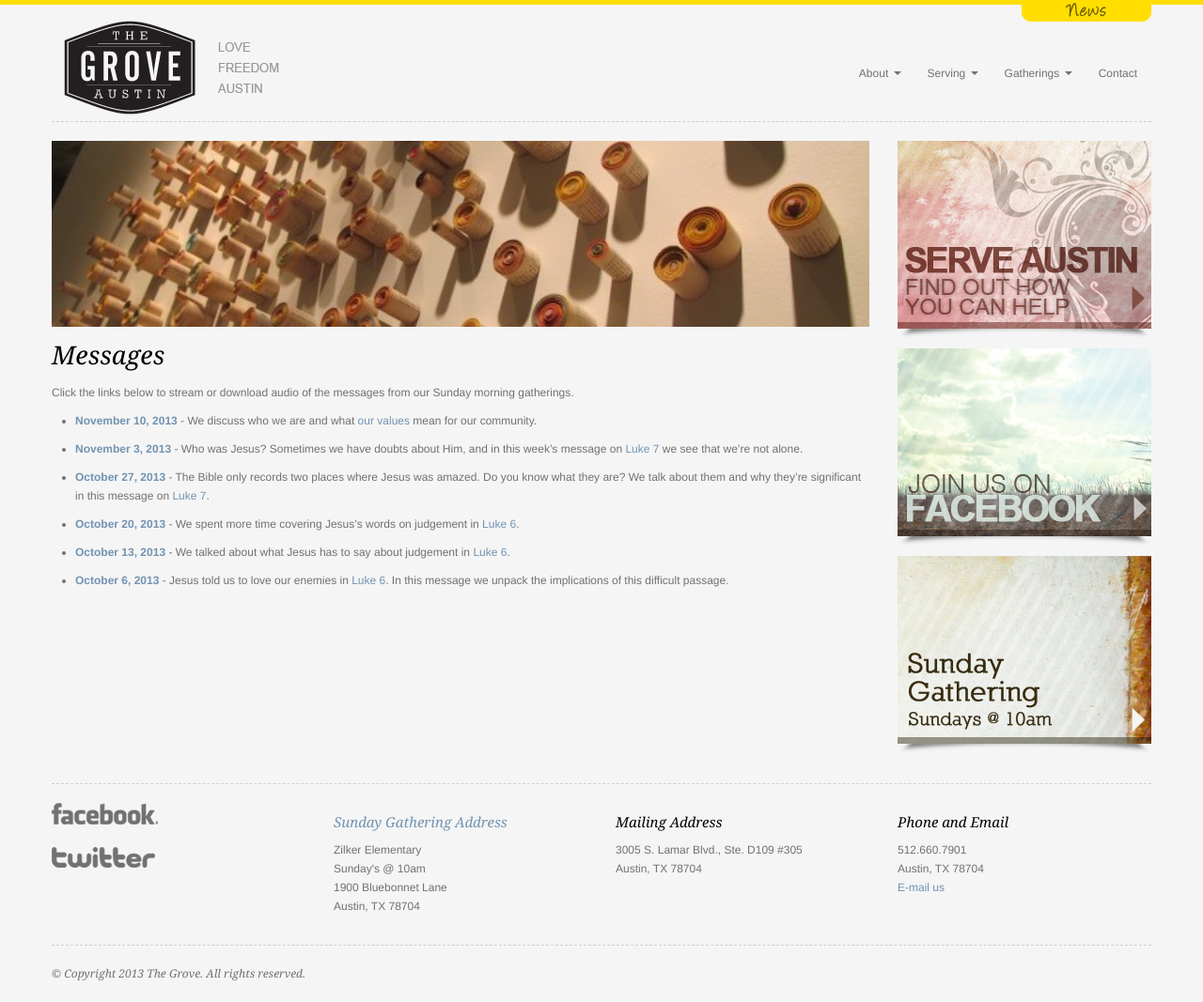
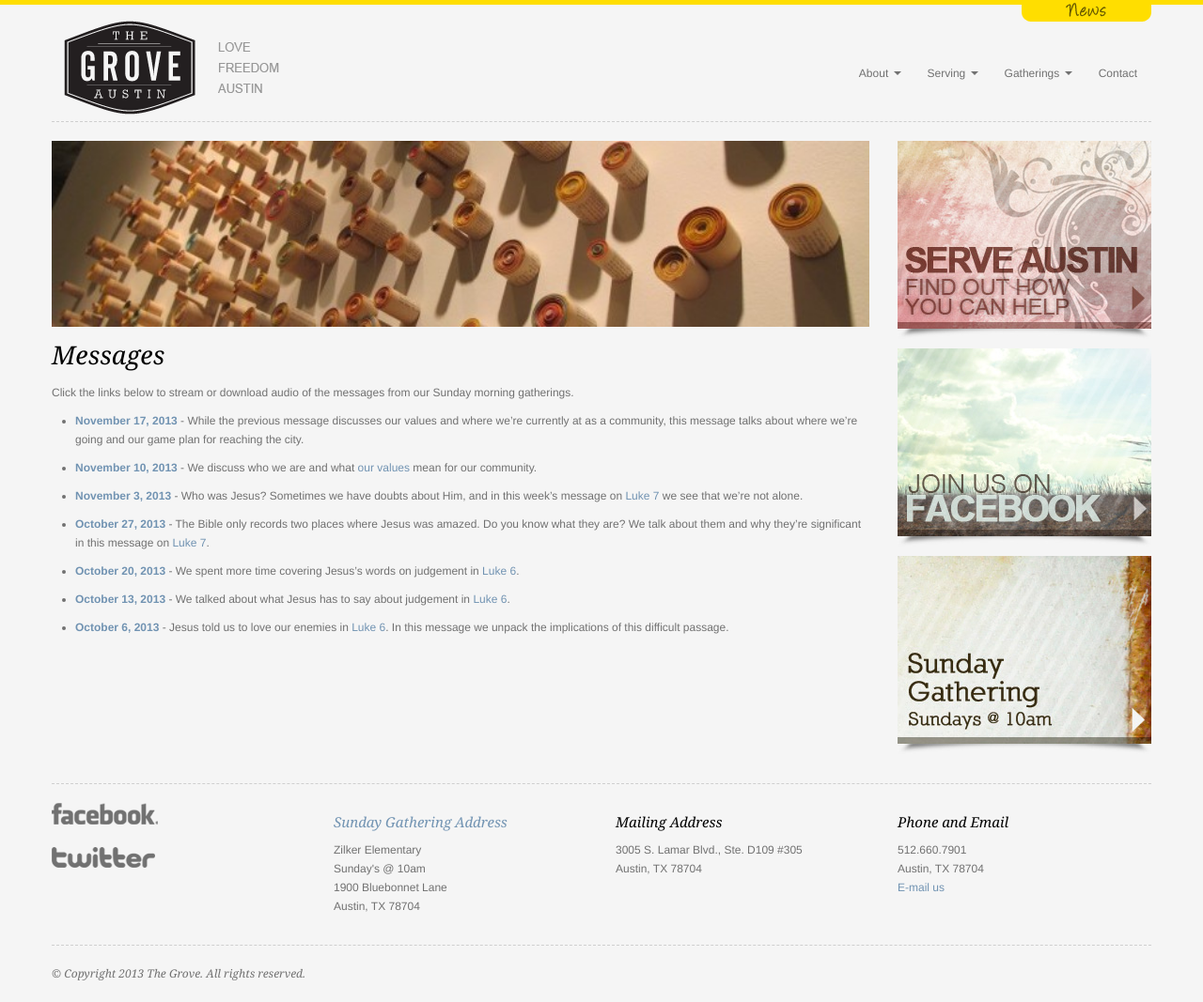
Before and after one commit to groveatx/groveatx.github.io, a Jekyll site: the page built from gatherings/messages/index.md, in a window 1280 px wide. Shown: the whole page at 94% size. Built offline with Jekyll 4.4.1, drawn with Linux system fonts in a browser that asks for light colours; Markdown is read by kramdown in place of the engine named in the settings.

Commit message:
posted reid's nov 17 2013 message

```diff
--- a/gatherings/messages/index.md
+++ b/gatherings/messages/index.md
@@ -10,6 +10,10 @@ title: Messages
 
 Click the links below to stream or download audio of the messages from our
 Sunday morning gatherings.
+
+ - **[November 17, 2013][20131117]** - While the previous message discusses our
+   values and where we're currently at as a community, this message talks about
+   where we're going and our game plan for reaching the city.
 
  - **[November 10, 2013][20131110]** - We discuss who we are and what [our
    values][values] mean for our community.
--- a/sitemap.xml
+++ b/sitemap.xml
@@ -114,7 +114,7 @@
     </url>
     <url>
         <loc>http://groveatx.org/gatherings/messages/gatherings/messages/</loc>
-        <lastmod>2013-11-11T21:41:37-06:00</lastmod>
+        <lastmod>2013-11-18T09:02:58-06:00</lastmod>
         <changefreq>weekly</changefreq>
     </url>
     <url>
```
Also changed, not shown: other parts of gatherings/messages/index.md (+1 -0 lines).
